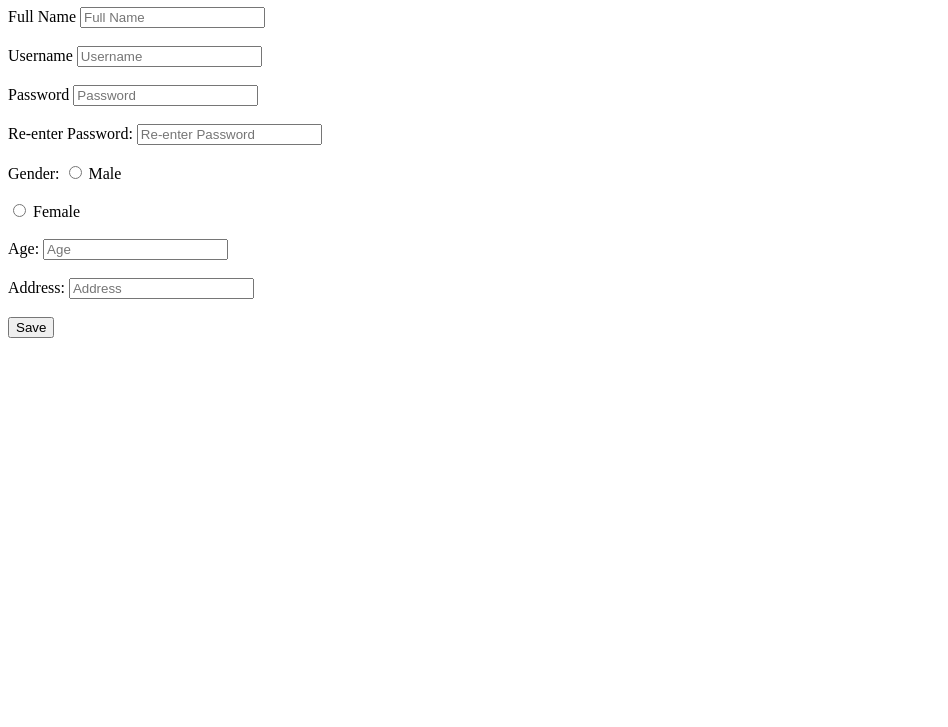
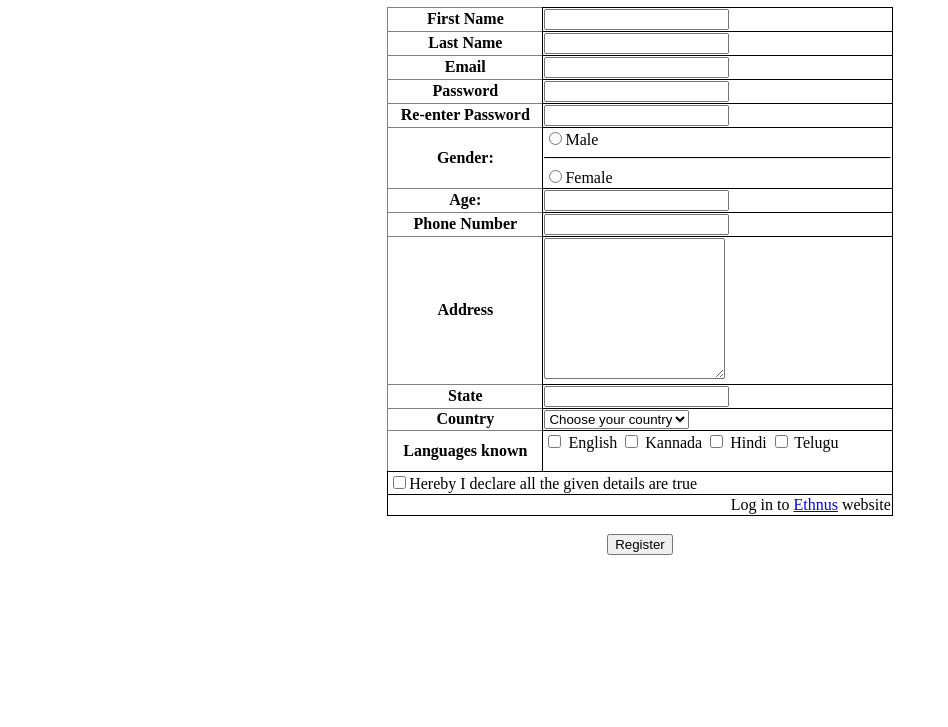
Before and after one commit to Manjunadhganta/Interns-Tasks, a plain HTML site: page Task5.html in a window 1280 px wide. Shown: the part 73-800 px from the top of the page, without its empty margins (0-948 px from the left). Drawn offline with Linux system fonts and the light colour scheme.

Commit message:
Add files via upload

```diff
--- a/Task5.html
+++ b/Task5.html
@@ -4,42 +4,119 @@
     <meta charset="UTF-8">
     <meta name="viewport" content="width=device-width, initial-scale=1.0">
     <title>Registration Form</title>
+    <style>
+        h1{
+            color: blue;
+            text-align: center;
+        }
+        table{
+            margin-left: auto;
+            margin-right: auto;
+            border-collapse: collapse;
+            width: 40%;
+        }
+        td{
+            border: 1px solid;
+        }
+    </style>
 </head>
 <body>
     <h1>Registration Form</h1>
     <form>
-        <label for="Full Name">Full Name </label>
-        <input type="text" placeholder="Full Name" id="Fullname" /><br /><br />
+        <table border="1">
+            <tr>
+                <th>First Name</th>
+                <td><input type="text" name="" id=""></td>
+            </tr>
+            <tr>
+                <th>Last Name</th>
+                <td><input type="text" name="" id=""></td>
+            </tr>
+            <tr>
+                <th>Email</th>
+                <td><input type="email" name="" id=""></td>
+            </tr>
+            <tr>
+                <th>Password</th>
+                <td><input type="password" name="" id=""></td>
+            </tr>
+            <tr>
+                <th>Re-enter Password</th>
+                <td><input type="password" name="" id=""></td>
+            </tr>
+            <tr>
+                <th>Gender:</th>
+                <td>
+                    <input type="radio" name="" id="">Male
+                    <hr style="border-top: 1px solid black">
+                    <input type="radio" name="" id="">Female
+                </td>
+            </tr>
 
-        <label for="Username">Username </label>
-        <input type="text" placeholder="Username" id="Username" /><br /><br />
+            <tr>
+                <th>Age:</th>
+                <td><input type="number"></td>
+            </tr>
 
-        <label for="Password">Password </label>
-        <input type="password" placeholder="Password" id="Password" /><br /><br />
+            <tr>
+                <th>Phone Number</th>
+                <td><input type="number"></td>
+            </tr>
 
-        <label for="Re-enter Password">Re-enter Password: </label>
-        <input type="password" placeholder="Re-enter Password" id="Repassword" /><br /><br />
+            <tr>
+                <th>Address</th>
+                <td><textarea rows="9" cols="20"></textarea></td>
+            </tr>
 
-        <label for="radio">Gender: </label>
-        <input type="radio" id="male" name="gender" />
-        <label for="male">Male</label>
-        <br></br>
-        <input type="radio" id="female" name="gender" />
-        <label for="female">Female</label>
-        <br></br>
+            <tr>
+                <th>State</th>
+                <td><input type="text"></td>
+            </tr>
+
+            <tr>
+                <th>Country</th>
+                <td>
+                    <select name="Choose your country" id="">Choose your country
+                        <option value="">Choose your country</option>
+                        <option value="India">India</option>
+                        <option value="Sri Lanka">Sri Lanka</option>
+                        <option value="Tibet">Tibet</option>
+                        <option value="China">China</option>
+                        <option value="America">America</option>
+                    </select>
+                </td>
+            </tr>
+
+            <tr>
+                <th>Languages known</th>
+                <td>
+                    <input type="checkbox" id="english" />
+                    <label for="english">English</label>
+                    <input type="checkbox" id="kannada" />
+                    <label for="kannada">Kannada</label>
+                    <input type="checkbox" id="Hindi" />
+                    <label for="hindi">Hindi</label>
+                    <input type="checkbox" id="telugu" />
+                    <label for="telugu">Telugu</label>
+                    <br /><br />
+                </td>
+            </tr>
+
+            <tr>
+                <td colspan="2"><input type="checkbox">Hereby I declare all the given details are true</td>
+            </tr>
+
+            <tr>
+                <td colspan="2" align="right">Log in to <a href="https://ethnus.com/" target="_blank">Ethnus</a> website</td>
+            </tr>
 
 
+        </table>
 
-        <label for="Age">Age: </label>
-        <input type="number" placeholder="Age" id="Age" /><br /><br />
-
-        <label for="Address">Address: </label>
-        <input type="text" placeholder="Address" id="Address" /><br /><br />
-
-
-
-
-        <button>Save</button>
     </form>
+    <br/>
+    <div style="text-align: center;">
+        <button>Register</button>
+    </div>
 </body>
 </html>
```
